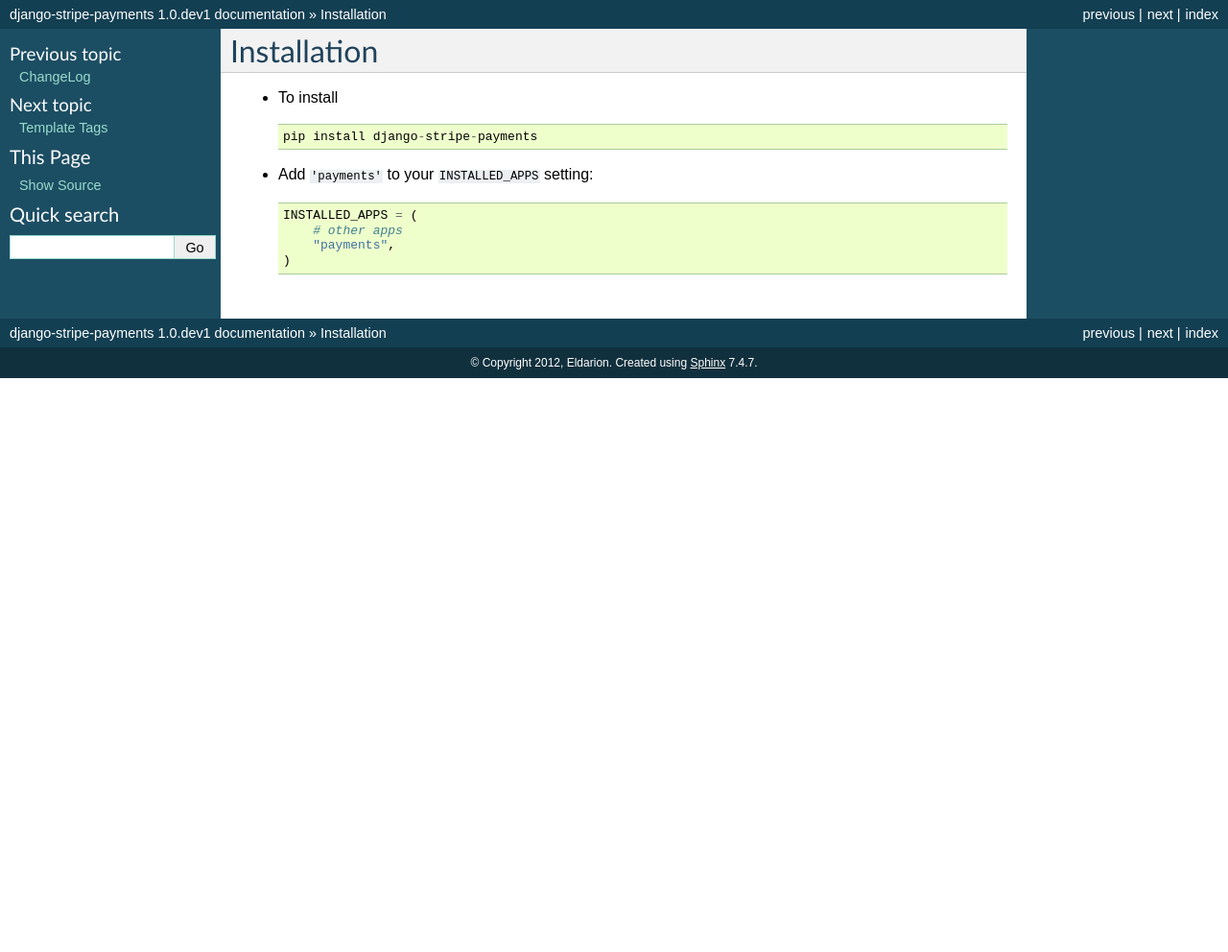
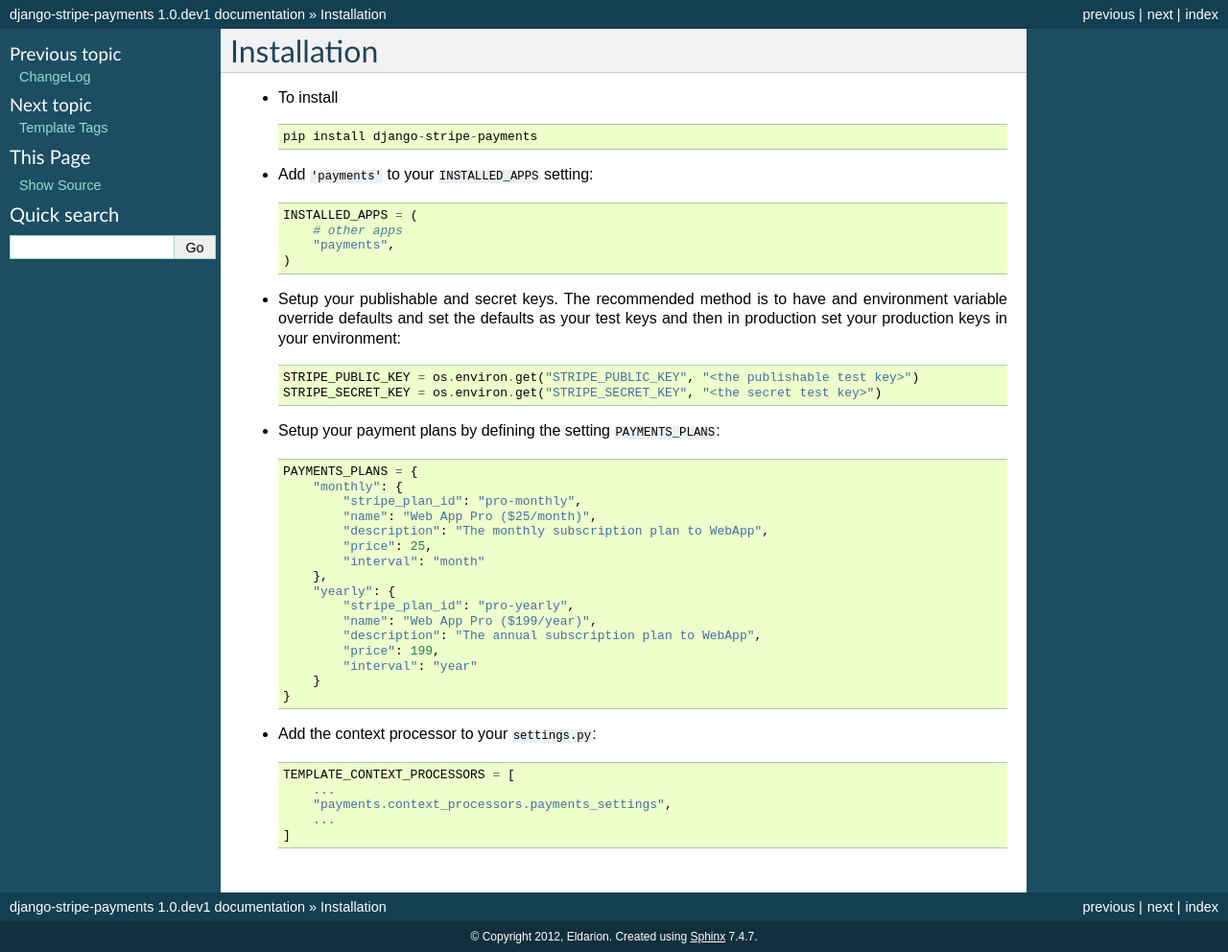
Before and after one commit to pinax/pinax-stripe-light, a Sphinx documentation site: the page built from docs/installation.rst, in a window 1280 px wide. Shown: the whole page at 96% size. Built offline with Sphinx 7.4.7, drawn with Linux system fonts in a browser that asks for light colours; before the commit the page ends 900 px from its top, so only the background shows below that.

Commit message:
Fix up rest of docs; for a first draft at least

```diff
--- a/docs/installation.rst
+++ b/docs/installation.rst
@@ -14,3 +14,37 @@ Installation
         # other apps
         "payments",
     )
+
+* Setup your publishable and secret keys. The recommended method is to have
+  and environment variable override defaults and set the defaults as your test
+  keys and then in production set your production keys in your environment::
+
+    STRIPE_PUBLIC_KEY = os.environ.get("STRIPE_PUBLIC_KEY", "<the publishable test key>")
+    STRIPE_SECRET_KEY = os.environ.get("STRIPE_SECRET_KEY", "<the secret test key>")
+
+* Setup your payment plans by defining the setting ``PAYMENTS_PLANS``::
+
+    PAYMENTS_PLANS = {
+        "monthly": {
+            "stripe_plan_id": "pro-monthly",
+            "name": "Web App Pro ($25/month)",
+            "description": "The monthly subscription plan to WebApp",
+            "price": 25,
+            "interval": "month"
+        },
+        "yearly": {
+            "stripe_plan_id": "pro-yearly",
+            "name": "Web App Pro ($199/year)",
+            "description": "The annual subscription plan to WebApp",
+            "price": 199,
+            "interval": "year"
+        }
+    }
+
+* Add the context processor to your ``settings.py``::
+
+    TEMPLATE_CONTEXT_PROCESSORS = [
+        ...
+        "payments.context_processors.payments_settings",
+        ...
+    ]
--- a/docs/templatetags.rst
+++ b/docs/templatetags.rst
@@ -23,7 +23,7 @@ change_card_form
 
 
 subscribe_form
-----------------
+--------------
 
 :template: payments/_subscribe_form.html
 :context: `form`, which is an instance of the `payments.forms.SubscribeForm`; `plans`, which is the `settings.PAYMENTS_PLANS` dictionary
```
Also changed, not shown: docs/usage.rst (+29 -0 lines), docs/index.rst (line endings or trailing spaces).
